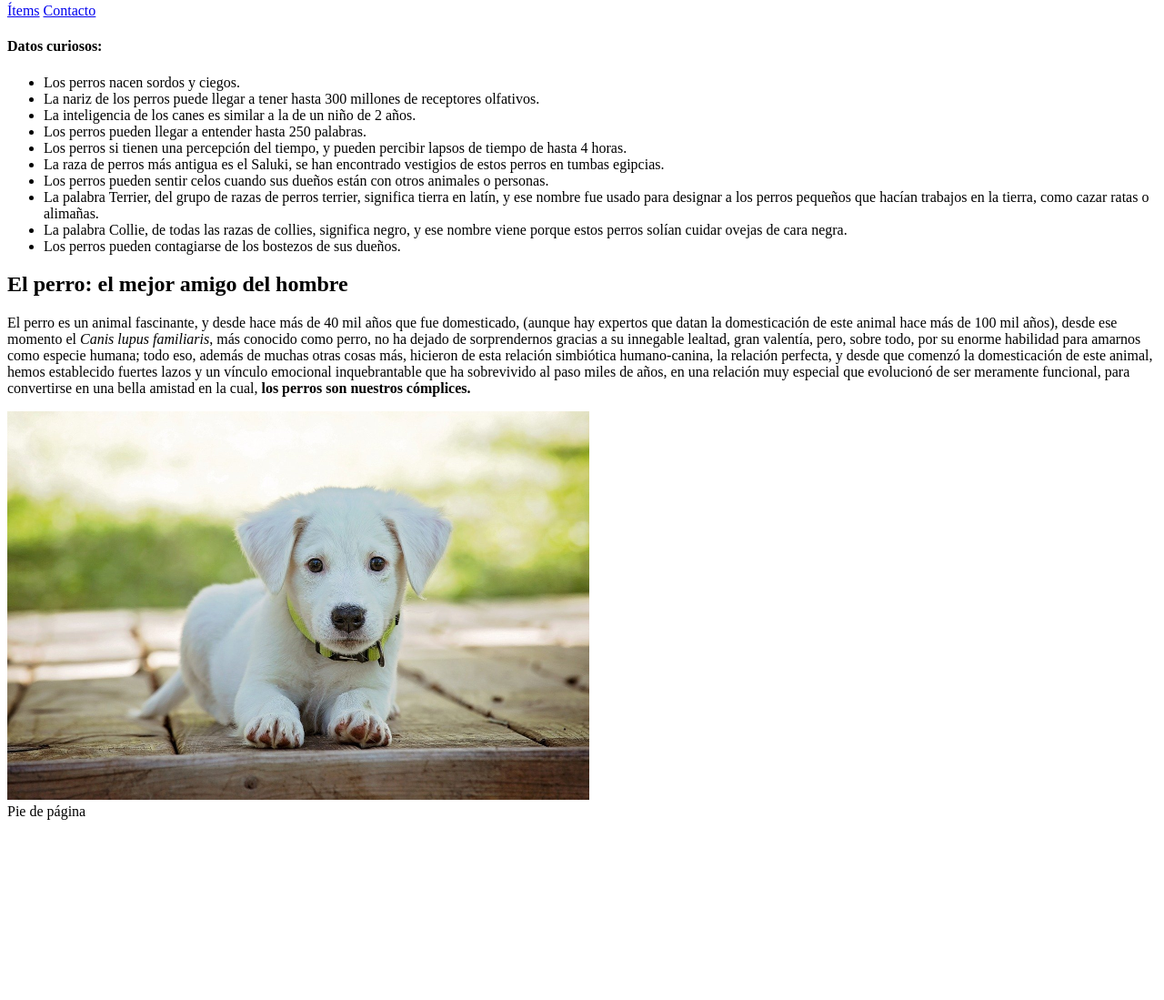
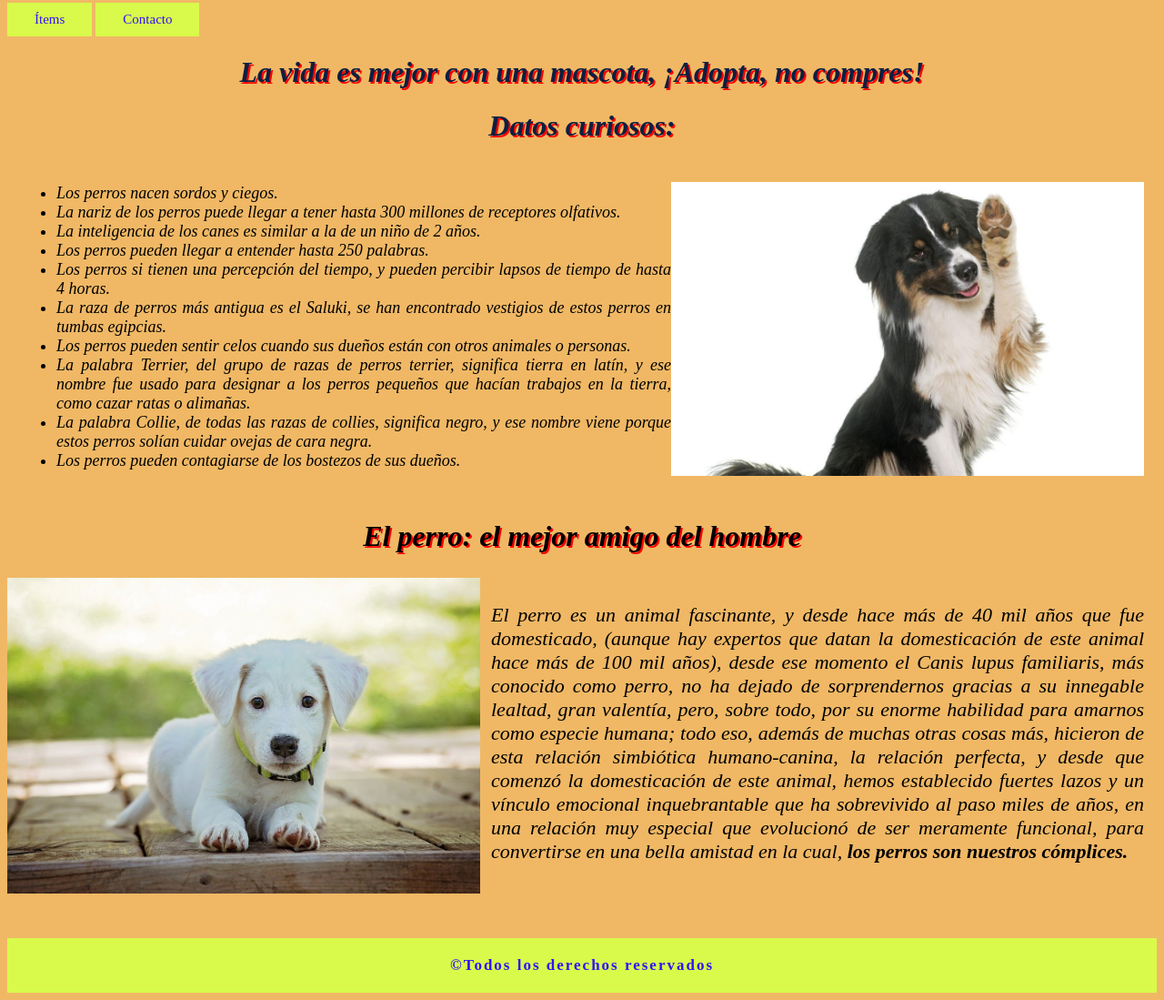
Before and after one commit to JuniorXD0301/Taller2-Git-HTML-CSS, a plain HTML site: page index.html in a window 1280 px wide. Shown: the part 5-1104 px from the top of the page at 91% size. Before the commit the page ends 914 px from the top, so only its background shows below. Drawn offline with Linux system fonts and the light colour scheme.

Commit message:
edit index.css

```diff
--- a/css/index.css
+++ b/css/index.css
@@ -0,0 +1,62 @@
+/*barra de navegacion*/
+.nav-index{
+    display: inline-block;
+	background: #D9FA4B;
+	color: #2E14F7;
+	padding: 10px 30px;
+	text-decoration: none;
+	font-size: 15px;
+}
+
+/*body*/
+body{
+	background-color: #F0B865;
+}
+h1{
+	font-style: italic;
+	color: #0c1f42;
+}
+
+.title{
+    text-align: center;
+    text-shadow: 1px 1px;
+    font-size: xx-large;
+    font-style: italic;
+    text-shadow: 2px 2px red;
+
+}
+
+
+fieldset{
+	border-width: 5px;
+    border-style: inherit;
+    text-align: justify;
+}
+
+.textoul{
+    width: 55%;
+    font-style: italic;
+    font-size: 18px;
+}
+
+.textosinul{
+
+    font-style: italic;
+    font-size: 22px;
+
+}
+
+
+
+/*Pie de página*/
+footer{
+	height: 40px;
+	background: #D9FA4B;
+	margin-top: 50px;
+	color: #2E14F7;
+	font-weight: 800;
+	font-size: 17px;
+	letter-spacing: 2px;
+	text-align: center;
+	padding-top: 20px;
+}
--- a/index.html
+++ b/index.html
@@ -3,19 +3,28 @@
 <head>
 	<meta charset="utf-8">
 	<title>Pagina principal</title>
+	<link rel="stylesheet" type="text/css" href="css/index.css">
 </head>
 <body>
 	<!-- Barra de navegación-->
 	<!--Apliquele CSS bien melo-->
 	<nav>
-		<a href="items.html">Ítems</a>
-		<a href="contacto.html">Contacto</a>
+		<a href="items.html" class="nav-index">Ítems</a>
+		<a href="contacto.html" class="nav-index">Contacto</a>
 
 	</nav>
+
+	<div>
+		<h1 align="center" class="title">La vida es mejor con una mascota, ¡Adopta, no compres!</h1>
+		<h1 align="center" class="title">Datos curiosos:</h1>
+	</div>
 	<!--Contenido 1 // Este es el contenido que va a al lado izquierdo-->
 	<div>
-		<h4>Datos curiosos:</h4>
-		<ul>
+		<fieldset>
+		<p>
+		<img src="img/huellas.jpg" align=right alt="Foto perro" width="520">
+		</p>
+		<ul class="textoul">
 			<li>Los perros nacen sordos y ciegos.</li>
 			<li>La nariz de los perros puede llegar a tener hasta 300 millones de receptores olfativos.</li>
 			<li>La inteligencia de los canes es similar a la de un niño de 2 años.</li>
@@ -27,16 +36,22 @@
 			<li>La palabra Collie, de todas las razas de collies, significa negro, y ese nombre viene porque estos perros solían cuidar ovejas de cara negra.</li>
 			<li>Los perros pueden contagiarse de los bostezos de sus dueños.</li>
 		</ul>
+		</fieldset>
+
 	</div>
 	<!--Contenido 2 // Este es el contenido que va a al lado derecho-->
 	<div>
-		<h2>El perro: el mejor amigo del hombre</h2>
-		<p>El perro es un animal fascinante, y desde hace más de 40 mil años que fue domesticado, (aunque hay expertos que datan la domesticación de este animal hace más de 100 mil años), desde ese momento el <em>Canis lupus familiaris</em>, más conocido como perro, no ha dejado de sorprendernos gracias a su innegable lealtad, gran valentía, pero, sobre todo, por su enorme habilidad para amarnos como especie humana; todo eso, además de muchas otras cosas más, hicieron de esta relación simbiótica humano-canina, la relación perfecta, y desde que comenzó la domesticación de este animal, hemos establecido fuertes lazos y un vínculo emocional inquebrantable que ha sobrevivido al paso miles de años, en una relación muy especial que evolucionó de ser meramente funcional, para convertirse en una bella amistad en la cual, <strong>los perros son nuestros cómplices.</strong></p>
-		<img src="img/perro.jpg" alt="foto de un perro" title="perro" width="640">
+		<h2 align="center" class="title">El perro: el mejor amigo del hombre</h2>
+		<img src="img/perro.jpg" align=left alt="foto de un perro" title="perro" width="520">
+		<fieldset align=right>
+		<p class="textosinul" >El perro es un animal fascinante, y desde hace más de 40 mil años que fue domesticado, (aunque hay expertos que datan la domesticación de este animal hace más de 100 mil años), desde ese momento el <em>Canis lupus familiaris</em>, más conocido como perro, no ha dejado de sorprendernos gracias a su innegable lealtad, gran valentía, pero, sobre todo, por su enorme habilidad para amarnos como especie humana; todo eso, además de muchas otras cosas más, hicieron de esta relación simbiótica humano-canina, la relación perfecta, y desde que comenzó la domesticación de este animal, hemos establecido fuertes lazos y un vínculo emocional inquebrantable que ha sobrevivido al paso miles de años, en una relación muy especial que evolucionó de ser meramente funcional, para convertirse en una bella amistad en la cual, <strong>los perros son nuestros cómplices.</strong></p>
+		</fieldset>
 	</div>
 	<!--Este es es el pie de pagina-->
 	<div>
-		Pie de página
+		<footer>&copy;Todos los derechos reservados</footer>
+
 	</div>
+
 </body>
 </html>
```
Also changed, not shown: items.html (+2 -2 lines), img/huellas.jpg (added).
